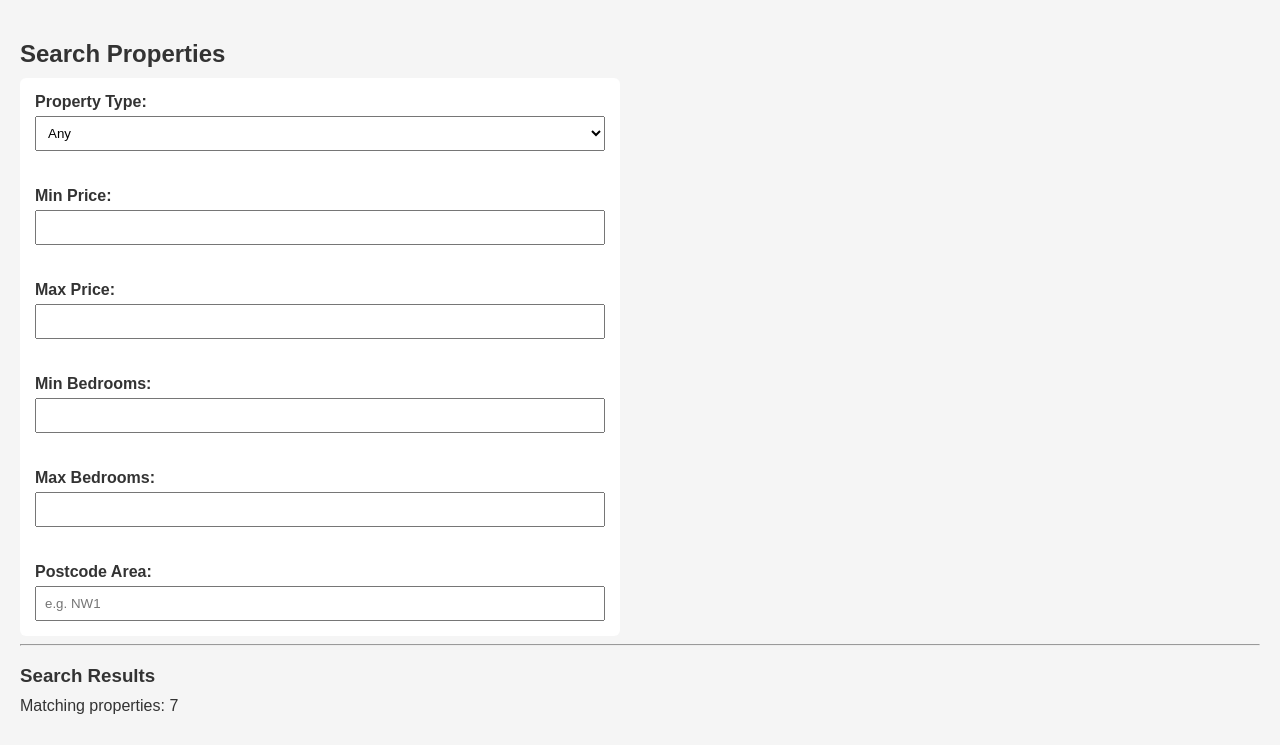
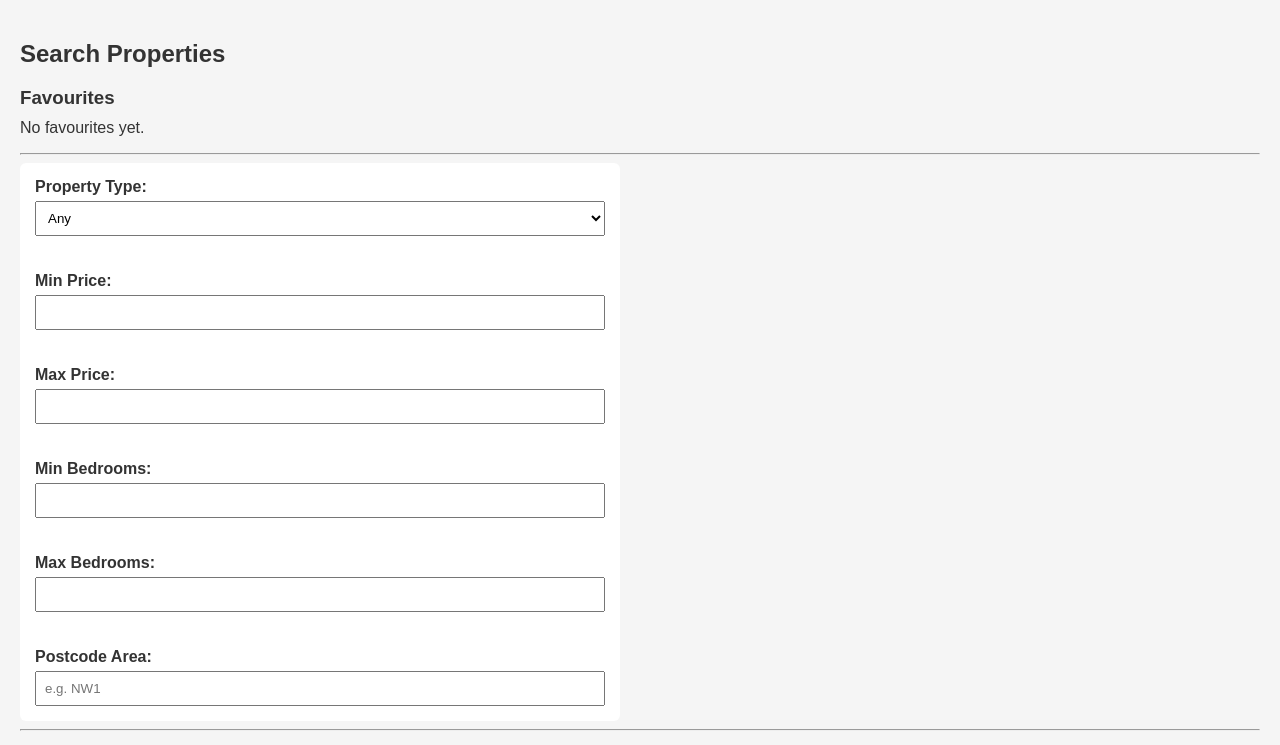
Before and after one commit to SayuriSenara/finalcoursework-react, a React (Create React App) app: page /search in a window 1280 px wide. Shown: the top 745 px of the page. Built offline with nearby package versions, Linux system fonts and the light colour scheme.

Commit message:
Complete favourites feature with display, remove and clear

```diff
--- a/src/pages/SearchPage.jsx
+++ b/src/pages/SearchPage.jsx
@@ -2,25 +2,11 @@ import PropertyList from "../components/PropertyList";
 import { useState } from "react";
 import propertiesData from "../data/properties.json";
 
-function SearchPage({ favourites }) {
-  //load properties from json
+function SearchPage({ favourites, setFavourites }) {
+  // Load properties from JSON
   const [properties] = useState(propertiesData);
 
-  <h3>Favourites</h3>;
-
-  {
-    favourites.length === 0 && <p>No favourites yet.</p>;
-  }
-
-  <ul>
-    {favourites.map((fav) => (
-      <li key={fav.id}>
-        {fav.shortDescription} – £{fav.price}
-      </li>
-    ))}
-  </ul>;
-
-  //search criteria
+  // Search criteria state
   const [searchCriteria, setSearchCriteria] = useState({
     type: "Any",
     minPrice: "",
@@ -30,7 +16,7 @@ function SearchPage({ favourites }) {
     postcode: "",
   });
 
-  //Handle input changes
+  // Handle input changes
   const handleChange = (e) => {
     const { name, value } = e.target;
     setSearchCriteria({
@@ -39,7 +25,12 @@ function SearchPage({ favourites }) {
     });
   };
 
-  //filter logic
+  // Remove from favourites
+  const removeFromFavourites = (id) => {
+    setFavourites(favourites.filter((fav) => fav.id !== id));
+  };
+
+  // Filter logic
   const filteredProperties = properties.filter((property) => {
     if (
       searchCriteria.type !== "Any" &&
@@ -86,6 +77,27 @@ function SearchPage({ favourites }) {
     <div>
       <h2>Search Properties</h2>
 
+      {/* FAVOURITES SECTION */}
+      <h3>Favourites</h3>
+
+      {favourites.length === 0 && <p>No favourites yet.</p>}
+
+      <ul>
+        {favourites.map((fav) => (
+          <li key={fav.id}>
+            {fav.shortDescription} – £{fav.price}{" "}
+            <button onClick={() => removeFromFavourites(fav.id)}>Remove</button>
+          </li>
+        ))}
+      </ul>
+
+      {favourites.length > 0 && (
+        <button onClick={() => setFavourites([])}>Clear All Favourites</button>
+      )}
+
+      <hr />
+
+      {/* SEARCH FORM */}
       <form>
         <label>
           Property Type:
@@ -169,7 +181,7 @@ function SearchPage({ favourites }) {
 
       <hr />
 
-      {/* Results */}
+      {/* SEARCH RESULTS */}
       <h3>Search Results</h3>
       <p>Matching properties: {filteredProperties.length}</p>
 
```
